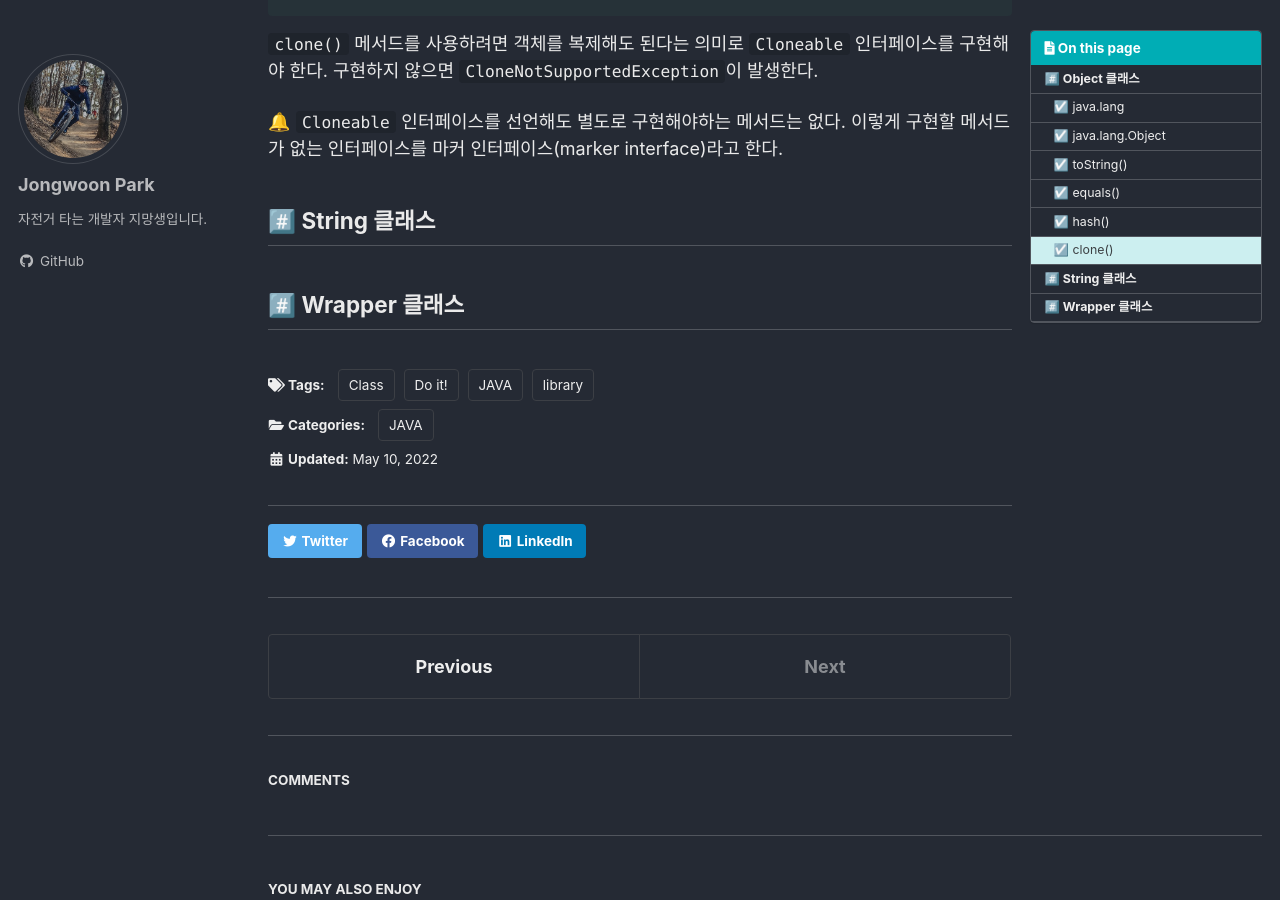
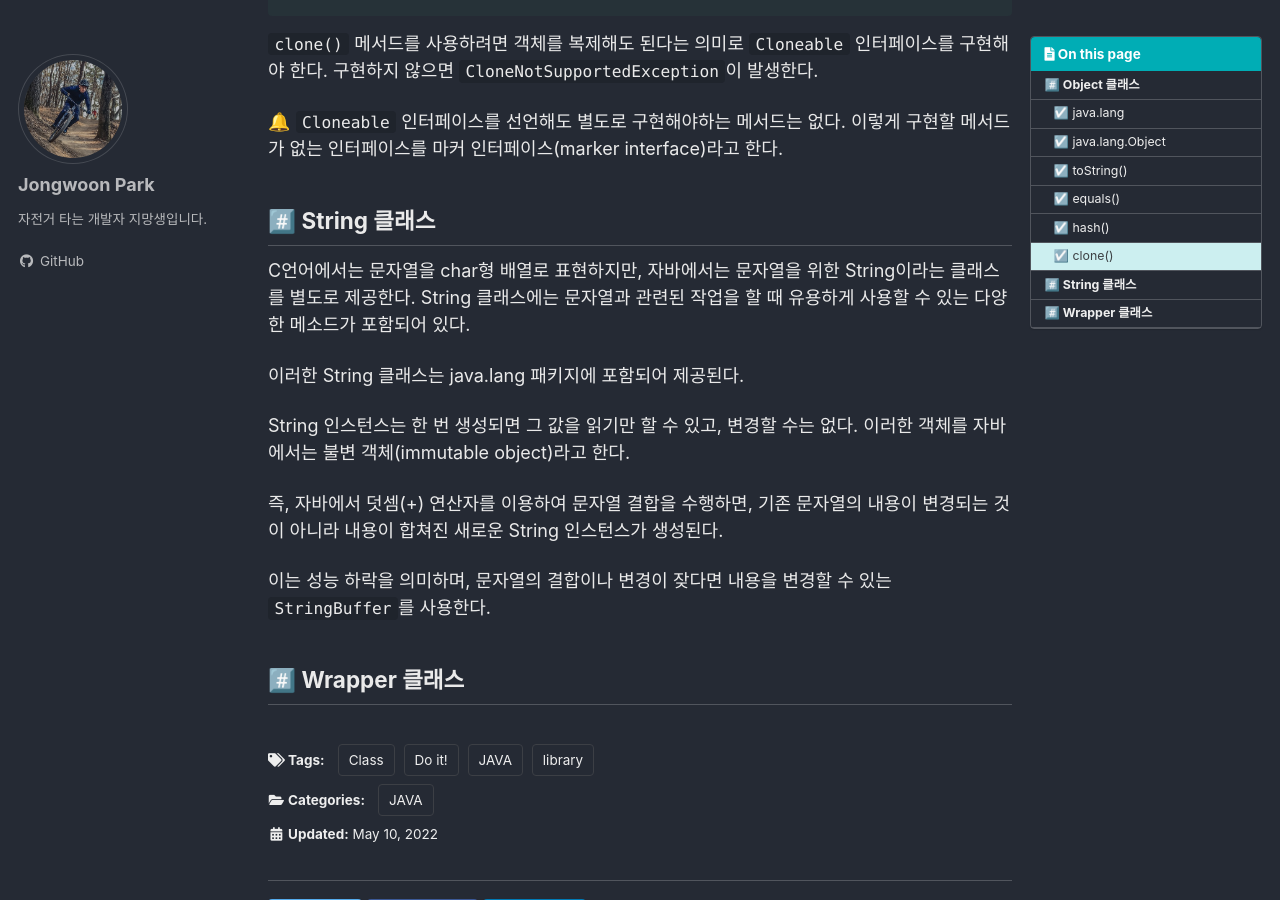
Before and after one commit to nortiz1349/dirtRaid, a Jekyll site: the page built from _posts/2022-05-10-til-java-basic.class.md, in a window 1280 px wide and 900 px high, scrolled down 5199 px. Built offline with Jekyll 4.4.1, drawn with Linux system fonts in a browser that asks for light colours; cached includes are drawn as plain includes; emoji names are drawn with the system emoji font; some web fonts are replaced; comment, search, counter and statistics services are not loaded.

Commit message:
java til

```diff
--- a/_posts/2022-05-10-til-java-basic.class.md
+++ b/_posts/2022-05-10-til-java-basic.class.md
@@ -208,4 +208,14 @@ public class ObjectCloneTest {
 
 ## :hash: String 클래스
 
+C언어에서는 문자열을 char형 배열로 표현하지만, 자바에서는 문자열을 위한 String이라는 클래스를 별도로 제공한다. String 클래스에는 문자열과 관련된 작업을 할 때 유용하게 사용할 수 있는 다양한 메소드가 포함되어 있다.
+
+이러한 String 클래스는 java.lang 패키지에 포함되어 제공된다.
+
+String 인스턴스는 한 번 생성되면 그 값을 읽기만 할 수 있고, 변경할 수는 없다. 이러한 객체를 자바에서는 불변 객체(immutable object)라고 한다.
+
+즉, 자바에서 덧셈(+) 연산자를 이용하여 문자열 결합을 수행하면, 기존 문자열의 내용이 변경되는 것이 아니라 내용이 합쳐진 새로운 String 인스턴스가 생성된다.
+
+이는 성능 하락을 의미하며, 문자열의 결합이나 변경이 잦다면 내용을 변경할 수 있는 `StringBuffer`를 사용한다.
+
 ## :hash: Wrapper 클래스
```
